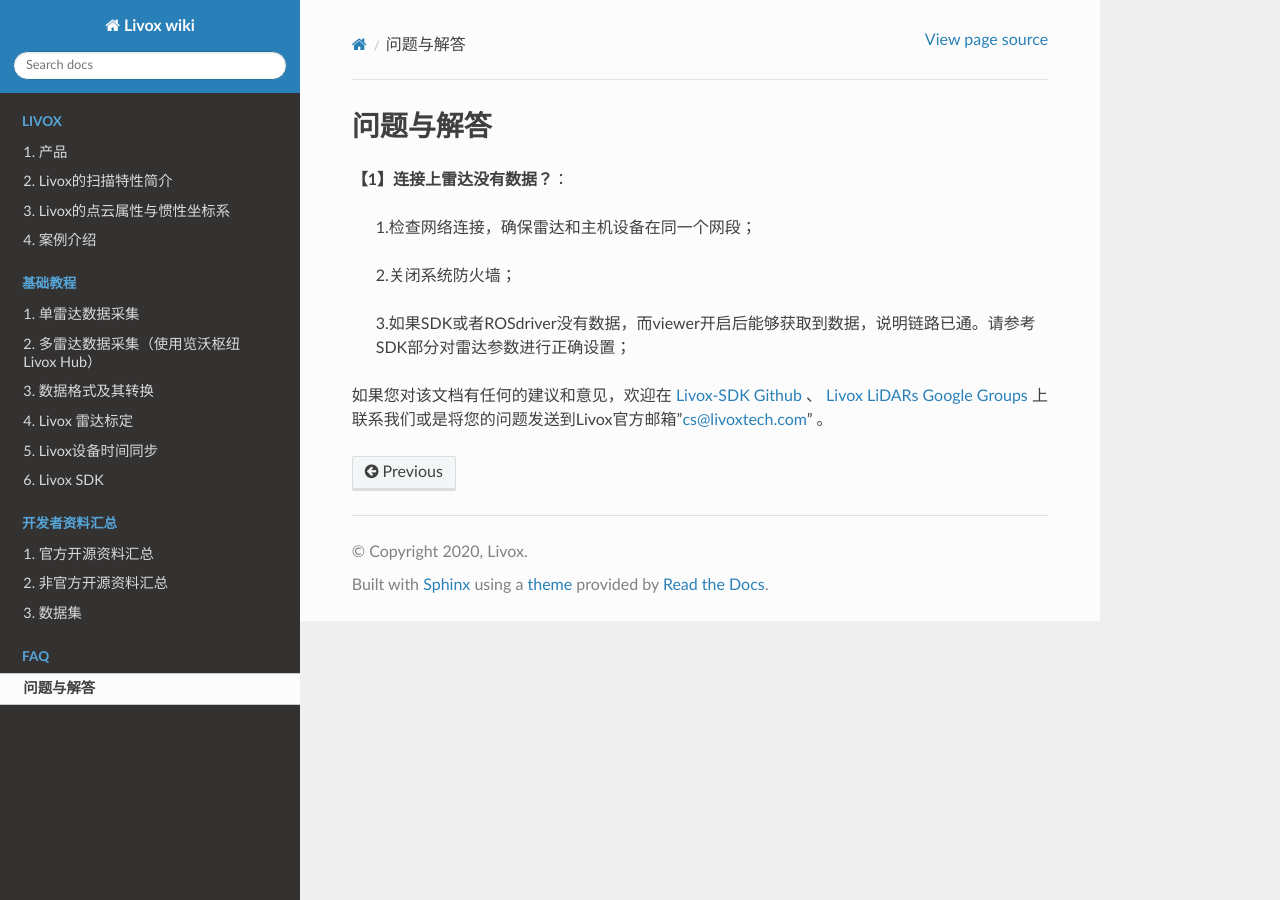
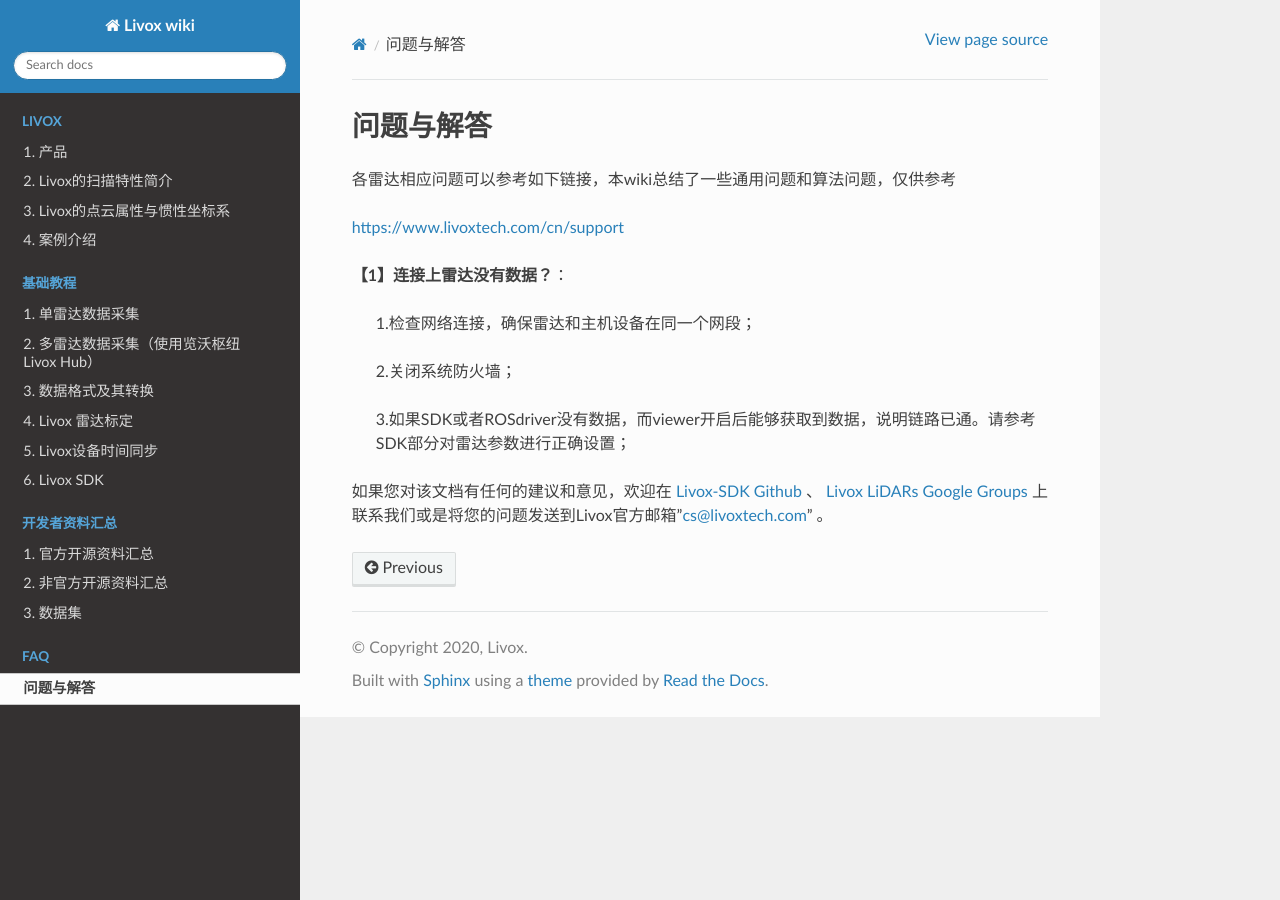
Before and after one commit to Livox-SDK/livox_wiki_cn, a Sphinx documentation site: the page built from source/FAQ.rst, in a window 1280 px wide. Built offline with Sphinx 7.4.7 and the Read the Docs theme 2.0.0, drawn with Linux system fonts in a browser that asks for light colours.

Commit message:
Update FAQ.rst

```diff
--- a/source/FAQ.rst
+++ b/source/FAQ.rst
@@ -1,6 +1,10 @@
 =======================================
 问题与解答
 =======================================
+各雷达相应问题可以参考如下链接，本wiki总结了一些通用问题和算法问题，仅供参考
+
+https://www.livoxtech.com/cn/support
+
 **【1】连接上雷达没有数据？**：
 
  1.检查网络连接，确保雷达和主机设备在同一个网段；
```
